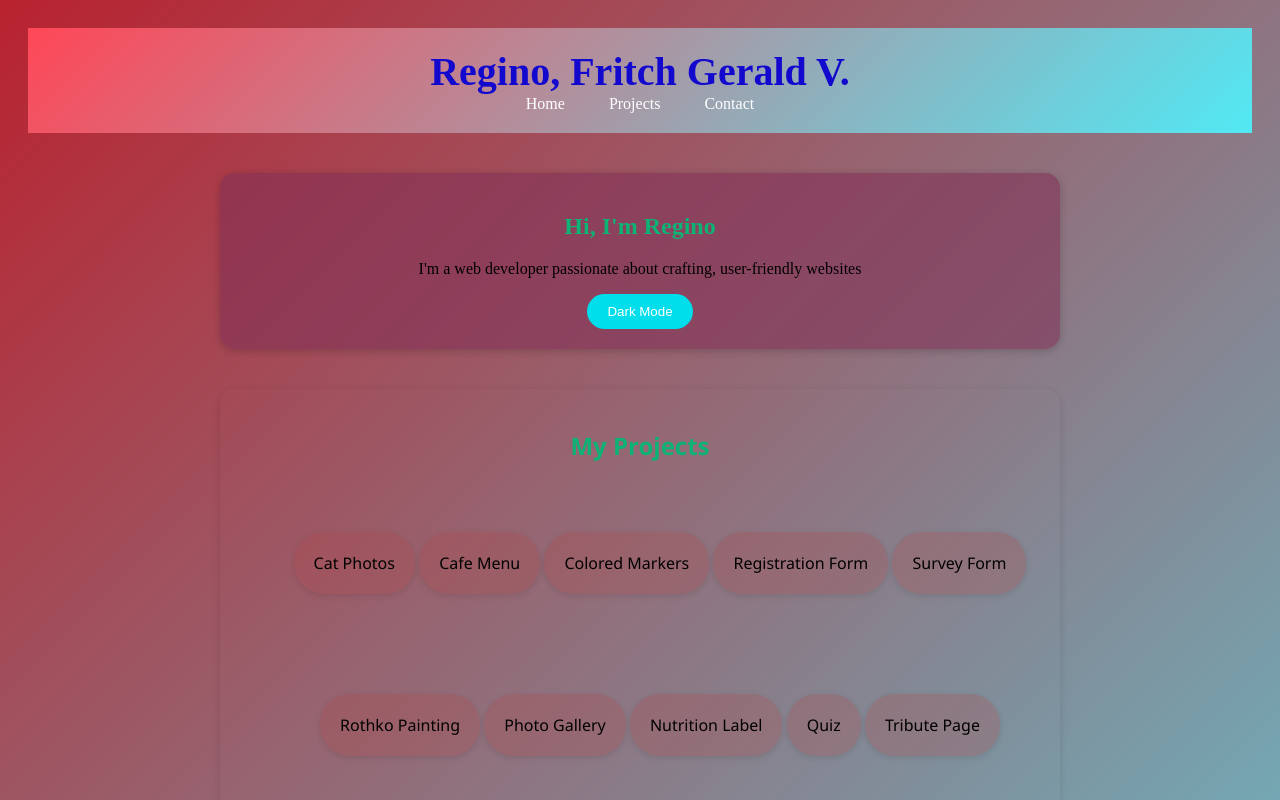
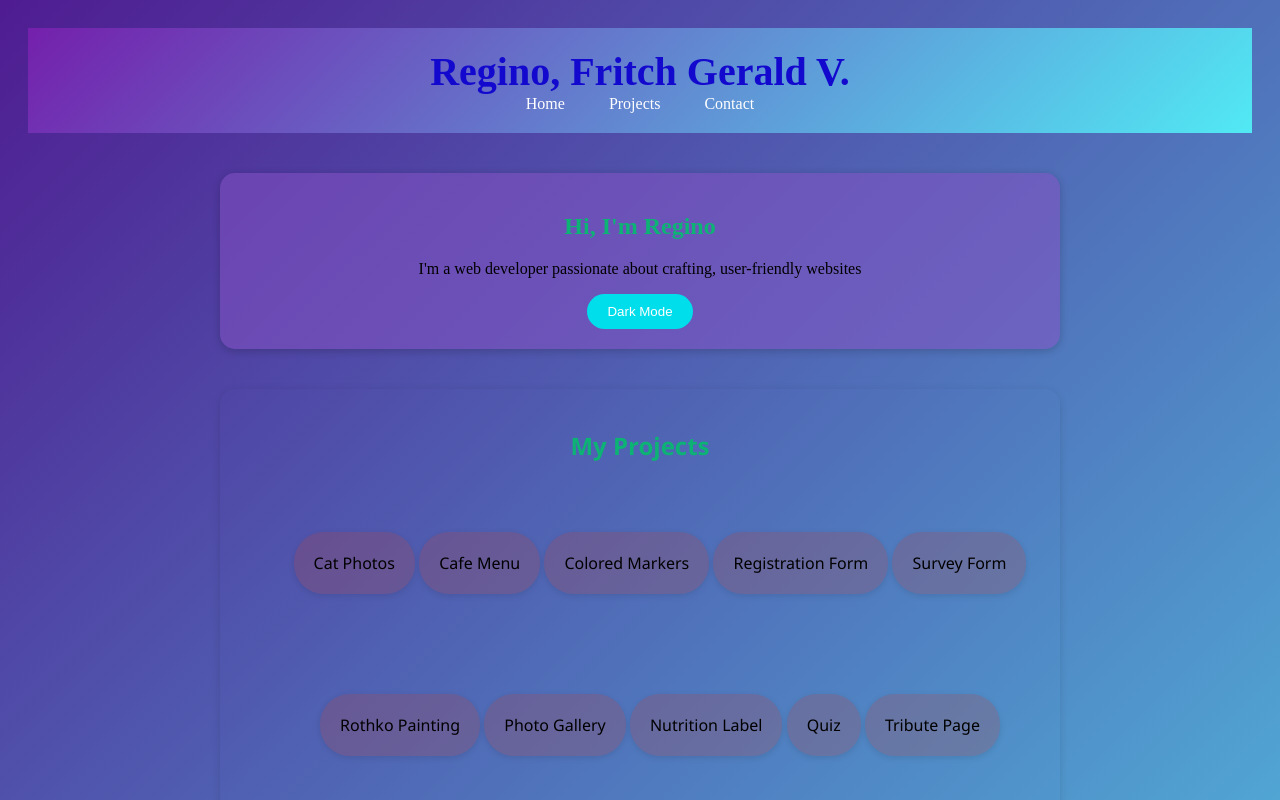
Before and after one commit to krungkrungkekek/port, a plain HTML site: page index.html in a window 1280 px wide. Shown: the top 800 px of the page. Drawn offline with Linux system fonts and the light colour scheme.

Commit message:
Update style.css

```diff
--- a/style.css
+++ b/style.css
@@ -1,11 +1,11 @@
             header {
-                background: linear-gradient(135deg, #ff4757, #51e9f4);
+                background: linear-gradient(135deg, #7420ac, #51e9f4);
                 padding: 20px;
                 text-align: center;
             }
 
             body {
-                background: linear-gradient(135deg, #b9222f, #51e9f4);
+                background: linear-gradient(135deg, #4f1c91, #51e9f4);
                 padding: 20px;
 
 
@@ -45,7 +45,7 @@
                 margin: 40px auto;
                 padding: 20px;
                 text-align: center;
-                background: #802f578f;
+                background: #8553c586;
                 border-radius: 15px;
                 box-shadow: 0 2px 8px rgba(0, 0, 0, 0.197);
             }
```
